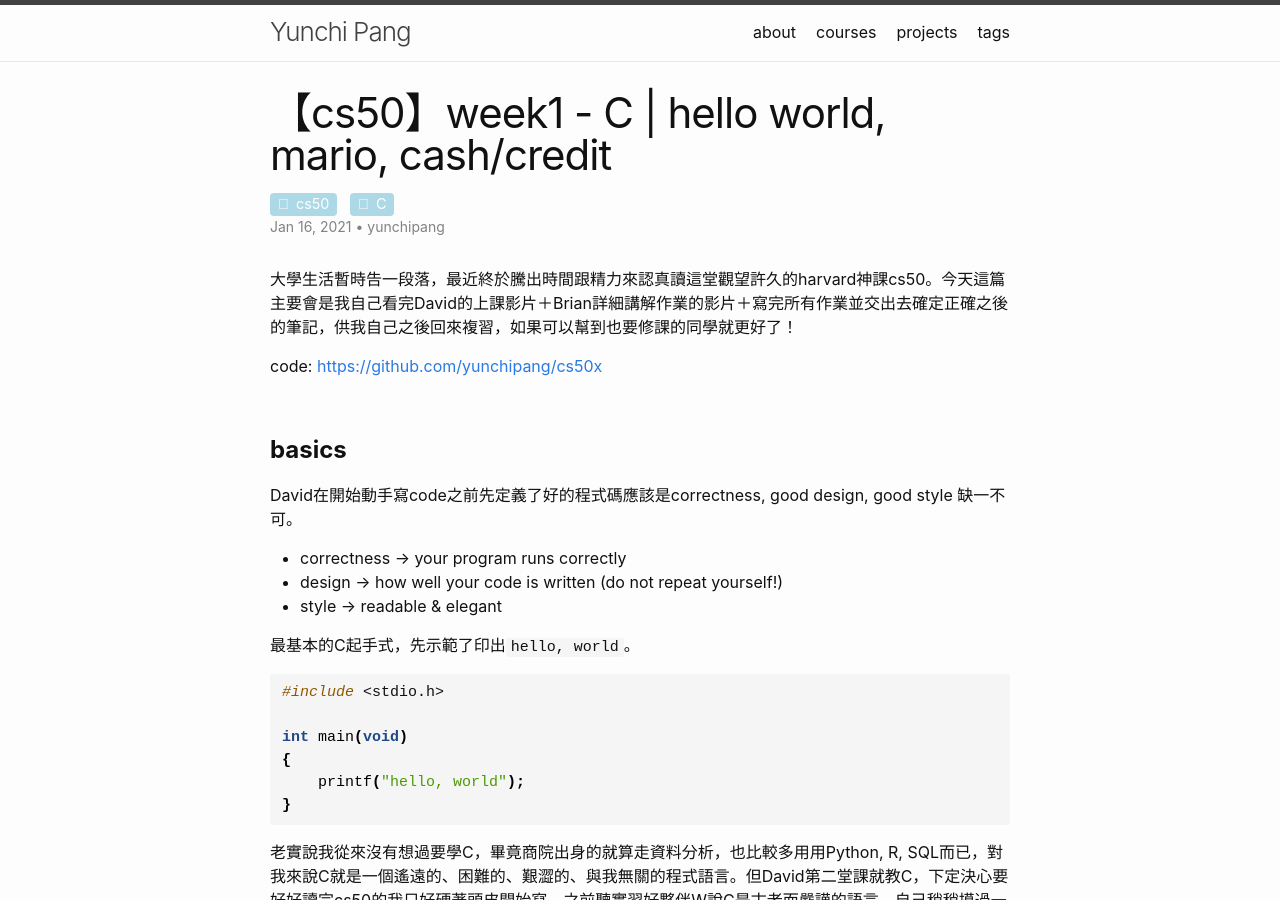
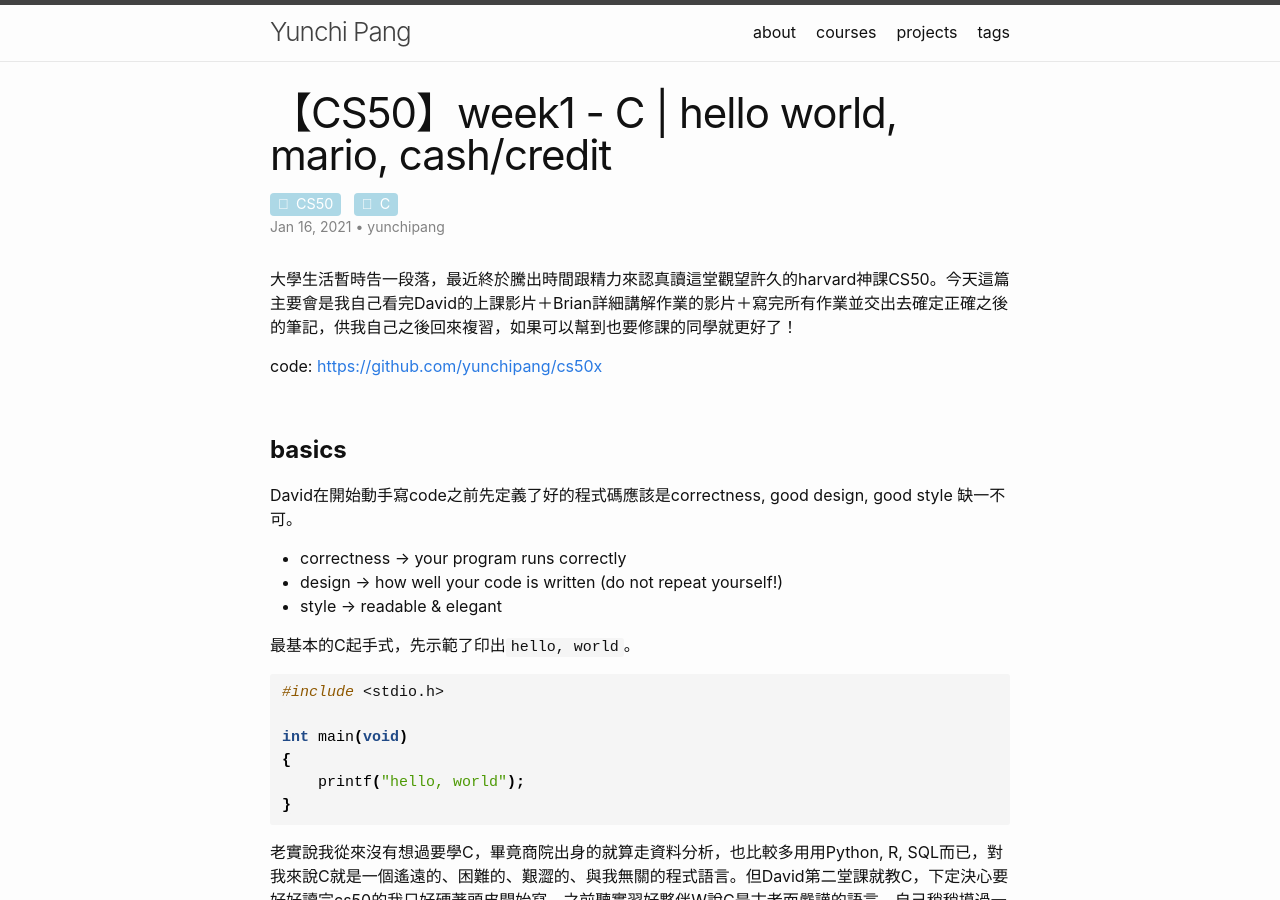
Before and after one commit to yunchipang/yunchipang.github.io, a Jekyll site: the page built from _posts/2021-01-16-cs50-week1-c.md, in a window 1280 px wide and 900 px high. Built offline with Jekyll 4.4.1, drawn with Linux system fonts in a browser that asks for light colours; some of the changed text lies outside the part shown.

```diff
--- a/_posts/2021-01-16-cs50-week1-c.md
+++ b/_posts/2021-01-16-cs50-week1-c.md
@@ -1,13 +1,13 @@
 ---
 layout: post
-title: 【cs50】week1 - C | hello world, mario, cash/credit
+title: 【CS50】week1 - C | hello world, mario, cash/credit
 permalink: /cs50-week1-c.html
 date: 2021-01-16
 author: yunchipang
-tags: [cs50, C]
+tags: [CS50, C]
 ---
 
-大學生活暫時告一段落，最近終於騰出時間跟精力來認真讀這堂觀望許久的harvard神課cs50。今天這篇主要會是我自己看完David的上課影片＋Brian詳細講解作業的影片＋寫完所有作業並交出去確定正確之後的筆記，供我自己之後回來複習，如果可以幫到也要修課的同學就更好了！
+大學生活暫時告一段落，最近終於騰出時間跟精力來認真讀這堂觀望許久的harvard神課CS50。今天這篇主要會是我自己看完David的上課影片＋Brian詳細講解作業的影片＋寫完所有作業並交出去確定正確之後的筆記，供我自己之後回來複習，如果可以幫到也要修課的同學就更好了！
 
 code: [https://github.com/yunchipang/cs50x](https://github.com/yunchipang/cs50x/tree/master/1_C/pset1)
 
@@ -141,6 +141,6 @@ sum += ((two_n / 10) + (two_n % 10));
 
 心得murmur：
 
-耶依終於寫完C了！希望今年上半年可以努力堅持把cs50讀完，不可以放棄。不知道自己真心喜歡什麼的話，直接動手寫就會知道了。啊這裡再額外感謝一下父親總是可以一眼看出我bug在哪裡，雖然他取笑我的變數名稱取很爛，哼（好啦我會加油）
+耶依終於寫完C了！希望今年上半年可以努力堅持把CS50讀完，不可以放棄。不知道自己真心喜歡什麼的話，直接動手寫就會知道了。啊這裡再額外感謝一下父親總是可以一眼看出我bug在哪裡，雖然他取笑我的變數名稱取很爛，哼（好啦我會加油）
 
 <br>
```
